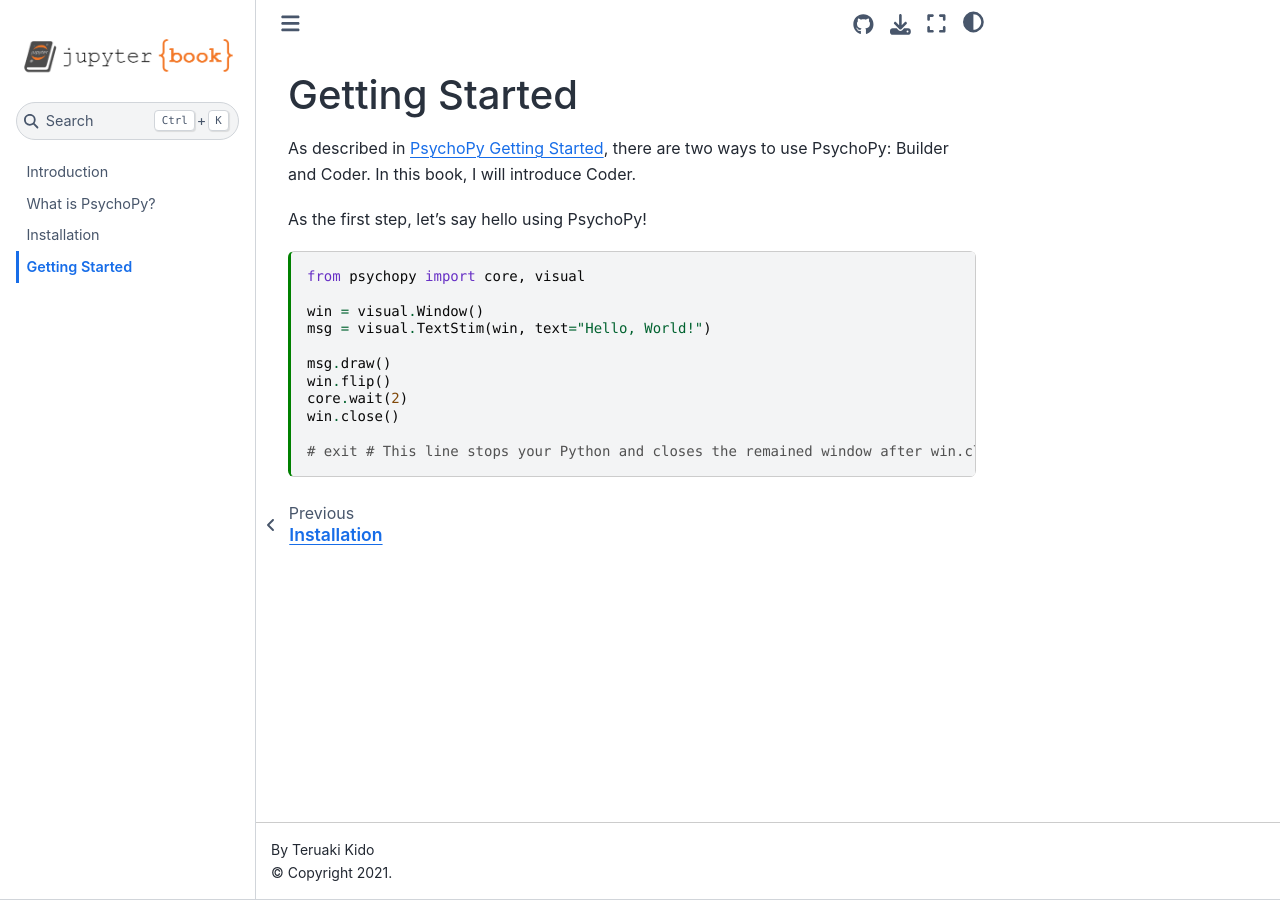
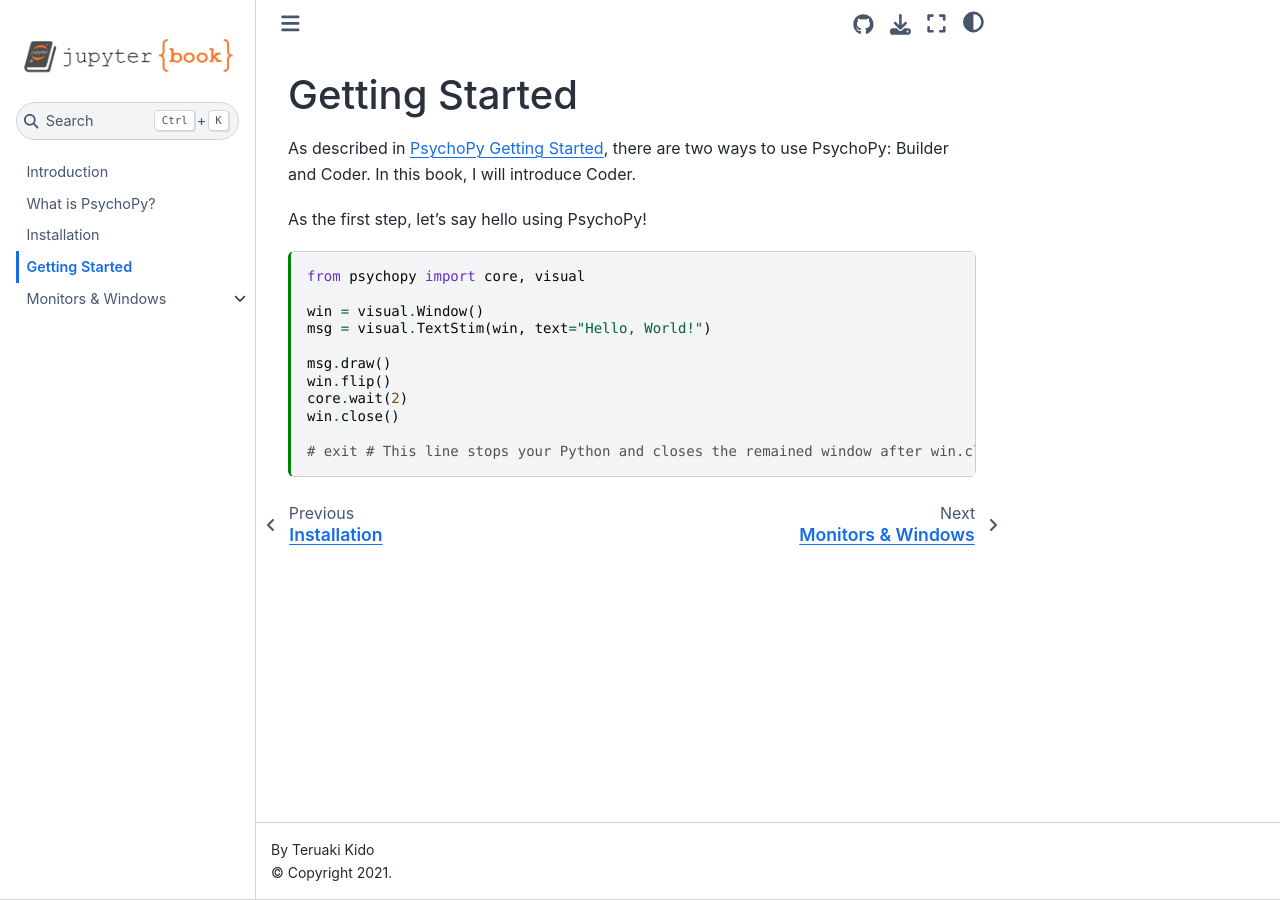
Before and after one commit to tellnnn/psychopy-demo, a Jupyter Book: the page built from book/content/00-03-getting-started.ipynb, in a window 1280 px wide. Built offline with Jupyter Book 1.0.4 settings and Sphinx 7.4.7 and the Sphinx Book theme 1.1.4, drawn with Linux system fonts in a browser that asks for light colours; pages that are not in the unit, such as notebooks, are missing from menus.

```diff
--- a/book/_toc.yml
+++ b/book/_toc.yml
@@ -4,3 +4,7 @@
     - file: content/00-01-what-is-psychopy
     - file: content/00-02-installation
     - file: content/00-03-getting-started
+
+- file: content/01-00-monitors-and-windows
+  sections:
+    - file: content/01-01_basics
```
